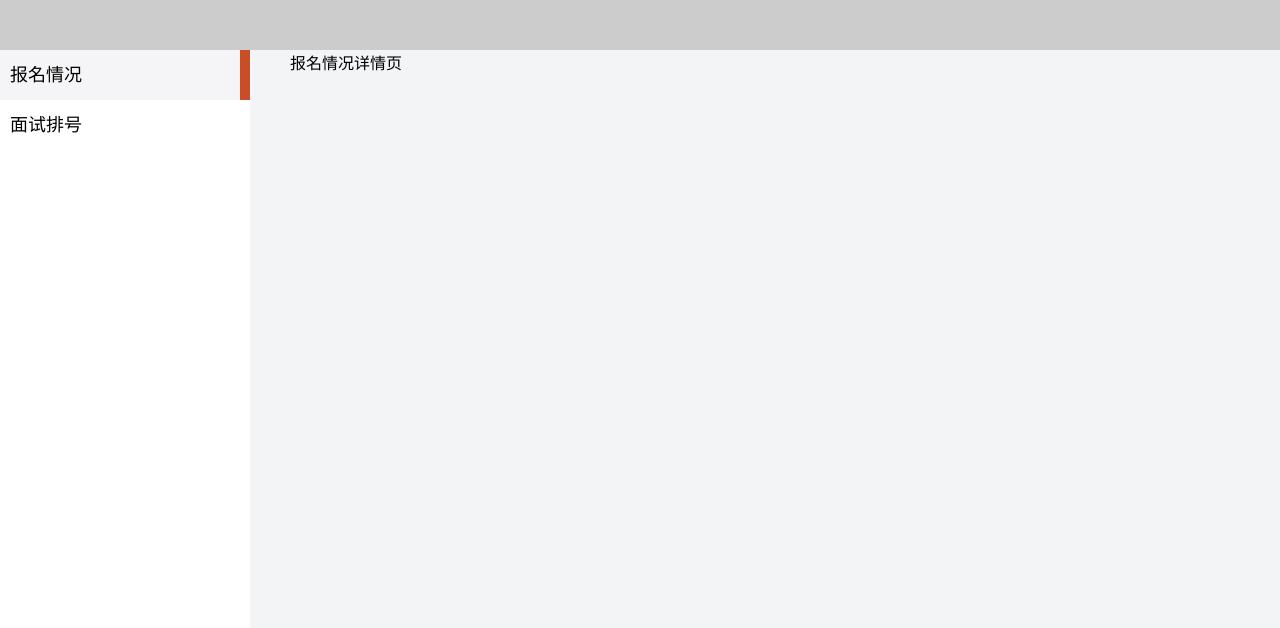
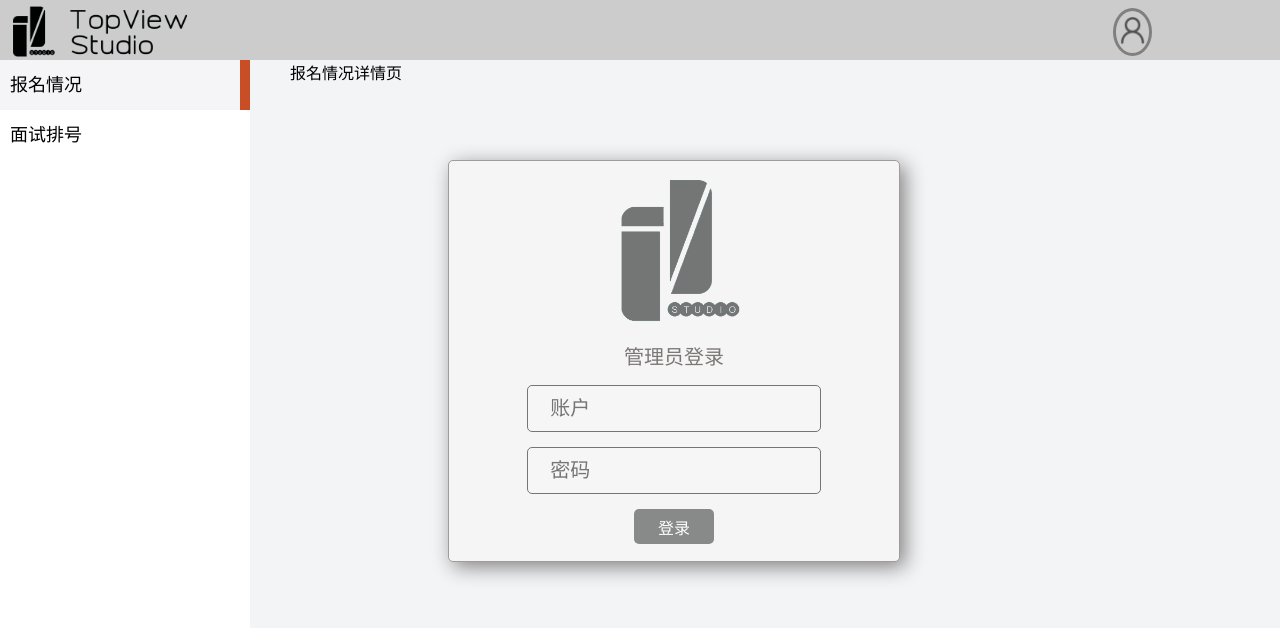
Before and after one commit to Konsoue/topview_management, a plain HTML site: page index.html in a window 1280 px wide. Drawn offline with Linux system fonts and the light colour scheme.

Commit message:
顶部以及登录页

```diff
--- a/css/index.css
+++ b/css/index.css
@@ -12,14 +12,109 @@ header {
   top: 0;
   left: 0;
   width: 100%;
-  height: 50px;
+  height: 60px;
   background-color: rgb(204, 204, 204);
   z-index: 10;
+  display: flex;
+  justify-content: space-between;
+}
+/*
+ @author: huimei
+ @function: 顶部logo+登录
+*/
+header img {
+  height: 95%;
+}
+
+.logo {
+  width: 13%;
+  text-align: center;
+  line-height: 60px;
+}
+
+.avatar {
+  width: 2.6%;
+  height: 70%;
+  border: gray 3px solid;
+  border-radius: 50%;
+  text-align: center;
+  margin-top: 8px;
+  cursor: pointer;
+  line-height: 35px;
+  position: relative;
+  right: 10%;
+}
+
+.avatar img {
+  height: 75%;
+}
+
+.login-page {
+  position: absolute;
+  left: 35%;
+  top: 20%;
+  width: 450px;
+  height: 400px;
+  background-color: #f5f5f5;
+  z-index: 2;
+  border-radius: 5px;
+  overflow: hidden;
+  text-align: center;
+  color: rgb(124, 119, 119);
+  font-size: 20px;
+  border: 1px solid rgb(161, 156, 156);
+  box-shadow: 5px 5px 20px rgb(131, 130, 130);
+}
+
+.login-page img {
+  display: block;
+  height: 40%;
+  margin: 10px auto;
+}
+
+.login-page span {
+  fon
+}
+
+.login-page form {
+  text-align: center;
+}
+
+.login-page input {
+  display: block;
+  margin: 15px auto;
+  height: 45px;
+  width: 60%;
+  font-size: 20px;
+  padding-left: 5%;
+  outline-color: #eca998;
+  background-color: #f6f6f6;
+  border: 1px solid #747575;
+  border-radius: 5px;
+
+}
+
+.login-page button {
+  width: 80px;
+  height: 35px;
+  border-radius: 5px;
+  border: none;
+  font-size: 16px;
+  color: #fff;
+  cursor: pointer;
+  outline: none;
+  background-color: #888a8a;
+  transition: 0.3s;
+}
+
+.login-page button:hover {
+  color: #fff;
+  background-color: #eca998;
 }
 
 /* 左边部分开始 */
 .scalable {
-  padding-top: 50px;
+  padding-top: 60px;
   position: relative;
   background-color: #fff;
   min-width: 250px;
@@ -52,14 +147,15 @@ header {
 }
 
 .leftside .leftcard {
-  border-right: 10px solid rgb(202, 78, 37);
+  border-right: 10px solid #CA4E25;
   background-color: #F5F5F7;
 }
 
+/* 右侧 */
 .main {
   flex: 1;
   position: relative;
   padding: 0 40px;
-  padding-top: 50px;
+  padding-top: 60px;
   background-color: #F3F4F6;
 }
--- a/index.html
+++ b/index.html
@@ -11,11 +11,25 @@
 </head>
 
 <body>
-
+  <!-- 顶部 -->
   <header>
-
+    <div class="logo">
+      <img src="img/tv-header.png" alt="logo">
+    </div>
+      <div class="avatar">
+        <img src="img/avatar-w.png" alt="管理员">
+      </div>
   </header>
-
+  <!-- 登录框 -->
+  <div class="login-page">
+    <img src="img/login-bkd.png" alt="登录页">
+    <span>管理员登录</span>
+    <form action="">
+      <input type="text" placeholder="账户">
+      <input type="password" placeholder="密码">
+      <button>登录</button>
+    </form>
+  </div>
   <!-- 左边部分 -->
   <div class="scalable">
     <!-- 拖动 -->
--- a/js/index.js
+++ b/js/index.js
@@ -50,3 +50,13 @@ $('.interview-card').click(function() {
   $('.main-enroll').hide();
   $('.main-interview').show();
 })
+
+/*
+ *@author:   mei
+ *@function: 控制登录框
+ *@params:   wu
+*/
+$('.avatar').click(function() {
+  $('.login-page').slideToggle()
+
+})
```
Also changed, not shown: img/avatar-k.png (added), img/avatar-w.png (added), img/login-bkd.png (added), img/tv-header.png (added).
